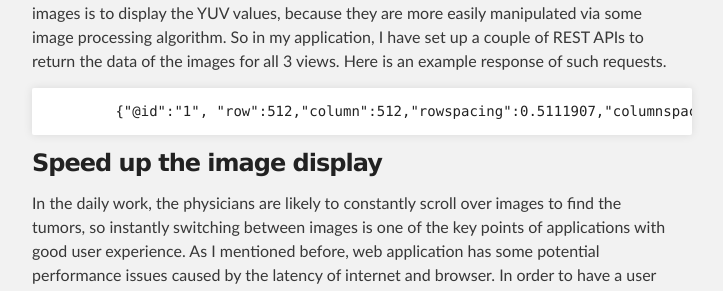
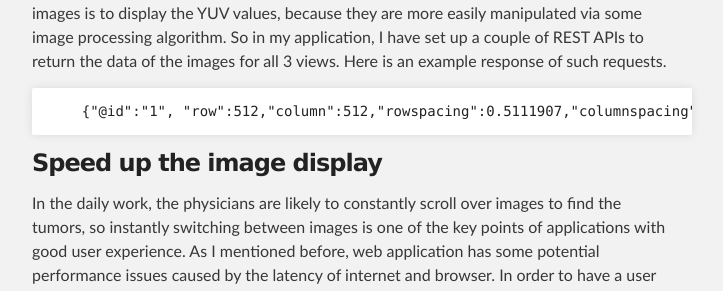
Before and after one commit to simonlzn/simonlzn.github.io, a Jekyll site: the page built from _posts/2016-09-10-Web-based-medical-image-viewer.md, in a window 1280 px wide and 900 px high, scrolled down 570 px. Shown: the part 157-448 px from the top of the window, without its empty margins (288-1011 px from the left). Built offline with Jekyll 4.4.1, drawn with Linux system fonts in a browser that asks for light colours.

Commit message:
format the text

````diff
--- a/_posts/2016-09-10-Web-based-medical-image-viewer.md
+++ b/_posts/2016-09-10-Web-based-medical-image-viewer.md
@@ -10,7 +10,7 @@
 The intuitive way of displaying images on web is to transfer images in JPG, PNG format, it is naturally supported by browsers and can be easily cached. However, this is not so efficient for displaying medical images. For images like CT, usually they are displayed in 3 planes, a.k.a. transverse, sagittal and coronal views. The most often used way to display such images is to display the YUV values, because they are more easily manipulated via some image processing algorithm. So in my application, I have set up a couple of REST APIs to return the data of the images for all 3 views. Here is an example response of such requests.
 
  ```
-        {"@id":"1", "row":512,"column":512,"rowspacing":0.5111907,"columnspacing":0.5111907,"sliceLocation":0.0,"zPosition":null,"data":"45,43,54,53,53,27,8,23,0,54,83,76,50,24,53,23,23,24,63,87,50,62,60.....","intercept":1000}
+    {"@id":"1", "row":512,"column":512,"rowspacing":0.5111907,"columnspacing":0.5111907, "data":"45,43,54,53,53,27,8,23,0,54,83,76,50,24,53,23,23,24,63,87,50,62,60.....","intercept":1000}
  ```
 
 <h3>Speed up the image display</h3>
@@ -24,12 +24,12 @@
 The idea of slicing the image volume locally is to create the functionality to simulate ITK in JS. ITK does a lot of work for reconstructing the image volume taking plenty of properties of the images into account. If we want to implement everything in JS, that will be quite complicate, but if we first pre-process the CT images and only consider the voxel value, that will be fairly easy. So in the pre-process step, all transverse images are retrieved from the server as an array of YUV values. Maintain a 3D array as a volume for a particular set of transverse images. As soon as the images for the other two views are displayed, fix one dimension of the image volume and get the data for the other two dimensions. This can easily be done with JS. Example code is like this,
 
 ```
-        var a = sliceImage.imagePixelData;
-        var index = sliceImage.index;
-        var width = sliceImage.width;
-        for(var i = 1; i < a.length; i++){
-            module.cache[index][parseInt(i/width)][i%width] = a[i];
-        }
+    var a = sliceImage.imagePixelData;
+    var index = sliceImage.index;
+    var width = sliceImage.width;
+    for(var i = 1; i < a.length; i++){
+        module.cache[index][parseInt(i/width)][i%width] = a[i];
+    }
 ```
 
 In this way, major data of the images is already stored locally in the memory of the browser, then switching between images will be really fast, because the switching only means moving the index of the 3D array. In my experiment, the sliding over images can give a desktop application-like user experience.
````
